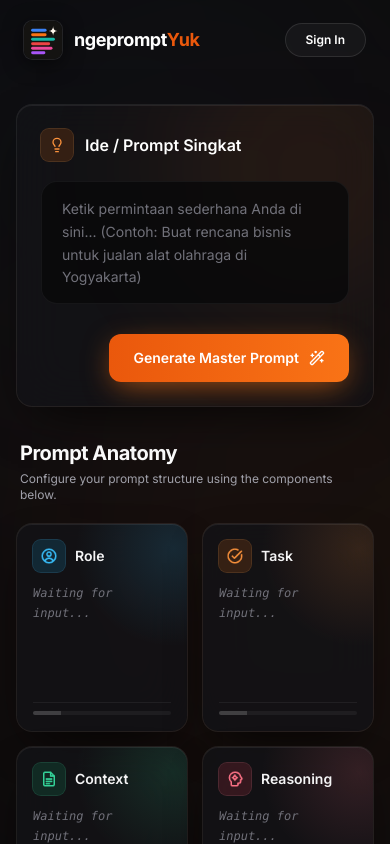
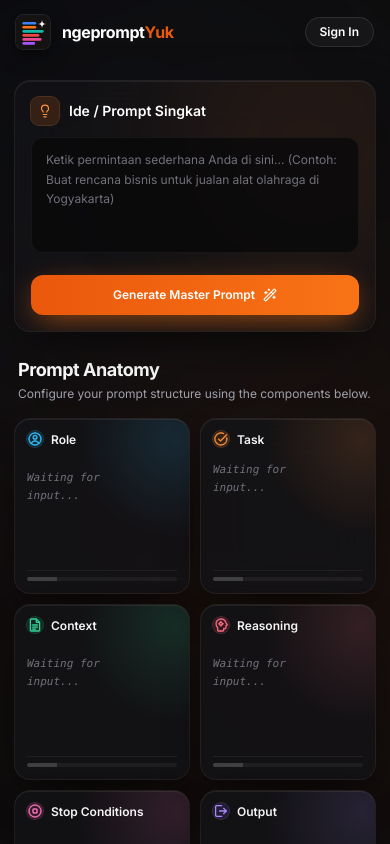
Before and after one commit to Gofuramanu/ngepromptYuk, a React (Vite) app: page / in a window 390 px wide. Shown: the top 844 px of the page. Built offline with nearby package versions, Linux system fonts and the light colour scheme.

Commit message:
fix: rapikan judul kartu Stop Conditions dan optimasi responsivitas mobile (HP)

```diff
--- a/src/App.tsx
+++ b/src/App.tsx
@@ -201,7 +201,7 @@ function App() {
         }}
       />
 
-      <main className="mx-auto max-w-[1120px] space-y-8 px-4 pb-16 pt-6 sm:px-6">
+      <main className="mx-auto max-w-[1120px] space-y-6 sm:space-y-8 px-3.5 pb-24 pt-4 sm:px-6 sm:pb-16 sm:pt-6">
         <PromptInput
           value={data.shortPrompt}
           onChange={(value) => updateField('shortPrompt', value)}
@@ -212,13 +212,13 @@ function App() {
         />
 
         {/* Section Prompt Anatomy */}
-        <section className="space-y-5" aria-busy={isAnyGenerating}>
-          <div className="flex flex-wrap items-end justify-between gap-4 px-1">
+        <section className="space-y-4 sm:space-y-5" aria-busy={isAnyGenerating}>
+          <div className="flex flex-wrap items-end justify-between gap-3 sm:gap-4 px-1">
             <div>
-              <h2 className="text-xl font-bold tracking-tight text-white sm:text-2xl">
+              <h2 className="text-lg font-bold tracking-tight text-white sm:text-2xl">
                 Prompt Anatomy
               </h2>
-              <p className="mt-1 text-xs text-zinc-400 sm:text-sm">
+              <p className="mt-0.5 sm:mt-1 text-xs text-zinc-400 sm:text-sm">
                 Configure your prompt structure using the components below.
               </p>
             </div>
@@ -227,7 +227,7 @@ function App() {
               <button
                 type="button"
                 onClick={handleResetAll}
-                className="rounded-full border border-white/10 bg-white/[0.04] px-4 py-1.5 text-[11px] font-semibold uppercase tracking-[0.14em] text-zinc-300 transition hover:border-orange-500/40 hover:bg-orange-500/10 hover:text-orange-300 active:scale-95"
+                className="rounded-full border border-white/10 bg-white/[0.04] px-3.5 py-1 sm:px-4 sm:py-1.5 text-[10px] sm:text-[11px] font-semibold uppercase tracking-[0.14em] text-zinc-300 transition hover:border-orange-500/40 hover:bg-orange-500/10 hover:text-orange-300 active:scale-95"
               >
                 Reset
               </button>
@@ -237,8 +237,8 @@ function App() {
           <div
             className={
               isCompactMode
-                ? 'grid grid-cols-2 gap-3.5 sm:grid-cols-3 lg:flex lg:flex-row lg:items-stretch lg:gap-3.5'
-                : 'grid items-start gap-5 md:grid-cols-2'
+                ? 'grid grid-cols-2 gap-2.5 sm:grid-cols-3 sm:gap-3.5 lg:flex lg:flex-row lg:items-stretch lg:gap-3.5'
+                : 'grid items-start gap-4 sm:gap-5 md:grid-cols-2'
             }
           >
             {ANATOMY_LAYERS.map((layer, index) => (
--- a/src/components/AnatomyBlock.tsx
+++ b/src/components/AnatomyBlock.tsx
@@ -384,26 +384,26 @@ export default function AnatomyBlock({
           backgroundImage: cornerGlow,
           animationDelay: `${index * 45}ms`,
         }}
-        className={`glass-card animate-return-linear anatomy-card-transition group relative flex w-full cursor-pointer select-none flex-col justify-between overflow-hidden p-4 text-left outline-none lg:basis-0 ${
+        className={`glass-card animate-return-linear anatomy-card-transition group relative flex w-full cursor-pointer select-none flex-col justify-between overflow-hidden p-3 sm:p-4 text-left outline-none lg:basis-0 ${
           isActive
-            ? `min-h-[248px] lg:flex-[3.2] ${activeBorder}`
-            : `min-h-[196px] lg:flex-[1] lg:hover:flex-[1.55] hover:-translate-y-0.5 hover:border-white/20 ${
+            ? `min-h-[248px] col-span-2 sm:col-span-3 lg:col-span-1 lg:flex-[3.2] ${activeBorder}`
+            : `min-h-[176px] sm:min-h-[196px] col-span-1 lg:flex-[1] lg:hover:flex-[1.55] hover:-translate-y-0.5 hover:border-white/20 ${
                 hasContent ? activeBorder : ''
               }`
         } ${isExiting ? 'scale-95 opacity-0' : 'scale-100 opacity-100'}`}
       >
         {/* Bagian Atas: Ikon & Judul */}
-        <div className="flex min-w-0 items-center justify-between gap-2">
-          <div className="flex min-w-0 items-center gap-2.5">
+        <div className="flex min-w-0 items-center justify-between gap-1.5 sm:gap-2">
+          <div className="flex min-w-0 flex-1 items-center gap-2 sm:gap-2.5">
             <span
-              className={`grid size-8 shrink-0 place-items-center rounded-lg ring-1 transition-transform duration-500 ease-[cubic-bezier(0.16,1,0.3,1)] ${iconStyle} ${
+              className={`grid size-7.5 sm:size-8 shrink-0 place-items-center rounded-lg ring-1 transition-transform duration-500 ease-[cubic-bezier(0.16,1,0.3,1)] ${iconStyle} ${
                 isActive ? 'scale-105' : 'group-hover:scale-105'
               }`}
             >
-              <LayerCustomIcon src={iconSrc} title={title} className="size-[18px]" />
+              <LayerCustomIcon src={iconSrc} title={title} className="size-4 sm:size-[18px]" />
             </span>
 
-            <div className="min-w-0">
+            <div className="min-w-0 flex-1">
               <div
                 className={`flex items-center gap-1.5 overflow-hidden transition-all duration-500 ease-[cubic-bezier(0.16,1,0.3,1)] ${
                   isActive
@@ -413,13 +413,13 @@ export default function AnatomyBlock({
               >
                 <span className={`size-1.5 shrink-0 rounded-full ${dotColor}`} />
                 <span
-                  className={`whitespace-nowrap text-[9px] font-bold uppercase tracking-[0.16em] ${eyebrowColor}`}
+                  className={`truncate text-[9px] font-bold uppercase tracking-[0.16em] ${eyebrowColor}`}
                 >
                   {eyebrow}
                 </span>
               </div>
 
-              <span className="block whitespace-nowrap text-sm font-semibold leading-tight text-zinc-100">
+              <span className="block text-xs sm:text-sm font-semibold leading-tight text-zinc-100 break-words line-clamp-2">
                 {title}
               </span>
             </div>
@@ -437,8 +437,8 @@ export default function AnatomyBlock({
           )}
         </div>
 
-        {/* Bagian Tengah: Lebar teks penjelasan dikunci (w-[164px]) agar baris tidak pernah berubah-ubah */}
-        <div className="relative my-3 flex flex-1 flex-col justify-center">
+        {/* Bagian Tengah: Teks adaptif (w-full pada mobile, w-[164px] pada desktop) */}
+        <div className="relative my-2.5 sm:my-3 flex flex-1 flex-col justify-center">
           {/* Layer A: Teks "Waiting for input..." (tampil saat diam & belum ada isi) */}
           <div
             className={`transition-all duration-300 ease-out ${
@@ -448,7 +448,7 @@ export default function AnatomyBlock({
             }`}
           >
             <p
-              className={`w-[115px] font-mono text-xs italic leading-relaxed text-zinc-500 ${
+              className={`w-full max-w-[120px] font-mono text-[11px] sm:text-xs italic leading-relaxed text-zinc-500 ${
                 isBlockBusy ? 'animate-pulse text-orange-300/80' : ''
               }`}
             >
@@ -456,7 +456,7 @@ export default function AnatomyBlock({
             </p>
           </div>
 
-          {/* Layer B: Teks Penjelasan pendek & ukuran jelas (text-sm sm:text-[15px]) */}
+          {/* Layer B: Teks Penjelasan pendek & ukuran jelas */}
           <div
             className={`transition-opacity duration-400 ease-[cubic-bezier(0.16,1,0.3,1)] ${
               isActive || hasContent
@@ -464,7 +464,7 @@ export default function AnatomyBlock({
                 : 'pointer-events-none opacity-0 group-hover:opacity-100 group-hover:delay-75'
             }`}
           >
-            <p className="line-clamp-2 w-[164px] shrink-0 text-sm font-medium leading-snug text-zinc-100 sm:text-[15px]">
+            <p className="line-clamp-2 w-full lg:w-[164px] shrink-0 text-xs font-medium leading-snug text-zinc-100 sm:text-[14px]">
               {!isActive && hasContent ? resolvedPreview : question}
             </p>
           </div>
@@ -484,7 +484,7 @@ export default function AnatomyBlock({
                 id={inputId}
                 spellCheck={false}
                 tabIndex={isActive ? 0 : -1}
-                className={`no-scrollbar min-h-[104px] w-full cursor-text resize-none overflow-hidden rounded-xl border border-white/[0.08] bg-[#09090b]/85 px-3.5 py-2.5 text-sm leading-relaxed text-zinc-100 outline-none transition placeholder:text-zinc-500 focus:ring-4 ${focus} ${
+                className={`no-scrollbar min-h-[104px] w-full cursor-text resize-none overflow-hidden rounded-xl border border-white/[0.08] bg-[#09090b]/85 px-3.5 py-2.5 text-xs sm:text-sm leading-relaxed text-zinc-100 outline-none transition placeholder:text-zinc-500 focus:ring-4 ${focus} ${
                   isBlockBusy ? 'animate-pulse' : ''
                 }`}
                 value={value}
@@ -510,12 +510,12 @@ export default function AnatomyBlock({
 
         {/* Bagian Bawah: Footer Bar */}
         <div
-          className={`space-y-2 overflow-hidden transition-all duration-500 ease-[cubic-bezier(0.16,1,0.3,1)] ${
+          className={`space-y-1.5 sm:space-y-2 overflow-hidden transition-all duration-500 ease-[cubic-bezier(0.16,1,0.3,1)] ${
             isActive ? 'mt-0 max-h-0 opacity-0' : 'mt-1 max-h-12 opacity-100'
           }`}
         >
-          <div className="flex w-[164px] items-center justify-between whitespace-nowrap text-xs font-medium text-zinc-400 opacity-0 transition-opacity duration-300 group-hover:opacity-100">
-            <span>
+          <div className="flex w-full lg:w-[164px] items-center justify-between whitespace-nowrap text-[11px] sm:text-xs font-medium text-zinc-400 opacity-0 transition-opacity duration-300 group-hover:opacity-100">
+            <span className="truncate">
               {detectedVariables.length > 0
                 ? `${detectedVariables.length} variabel`
                 : 'Klik untuk mengisi'}
@@ -546,7 +546,7 @@ export default function AnatomyBlock({
         backgroundImage: cornerGlow,
         animationDelay: isExiting ? `${index * 20}ms` : `${index * 65}ms`,
       }}
-      className={`glass-card animate-generated-expand anatomy-card-transition relative flex flex-col p-6 hover:border-white/15 sm:p-7 ${
+      className={`glass-card animate-generated-expand anatomy-card-transition relative flex flex-col p-4 sm:p-6 md:p-7 hover:border-white/15 ${
         hasContent ? activeBorder : ''
       } ${
         isExiting
@@ -554,19 +554,19 @@ export default function AnatomyBlock({
           : 'translate-y-0 scale-100 opacity-100'
       }`}
     >
-      <div className="relative flex items-start justify-between gap-4">
+      <div className="relative flex items-start justify-between gap-3 sm:gap-4">
         <div>
-          <div className="flex items-center gap-2">
+          <div className="flex items-center gap-1.5 sm:gap-2">
             <span className={`size-1.5 rounded-full ${dotColor}`} />
             <p className={`text-[10px] font-bold uppercase tracking-[0.18em] ${eyebrowColor}`}>
               {eyebrow}
             </p>
           </div>
-          <label htmlFor={inputId} className="mt-1.5 block text-lg font-bold text-white sm:text-xl">
+          <label htmlFor={inputId} className="mt-1 block text-base font-bold text-white sm:text-lg md:text-xl">
             {title}
           </label>
         </div>
-        <div className="flex shrink-0 items-center gap-2">
+        <div className="flex shrink-0 items-center gap-1.5 sm:gap-2">
           <RegenerateButton
             title={title}
             isRegenerating={isRegenerating}
@@ -575,18 +575,18 @@ export default function AnatomyBlock({
             onClick={() => onRegenerate?.(key)}
           />
           <span
-            className={`grid size-10 shrink-0 place-items-center rounded-full ring-1 ${iconStyle}`}
+            className={`grid size-8 sm:size-10 shrink-0 place-items-center rounded-full ring-1 ${iconStyle}`}
           >
-            <LayerCustomIcon src={iconSrc} title={title} className="size-5" />
+            <LayerCustomIcon src={iconSrc} title={title} className="size-4 sm:size-5" />
           </span>
         </div>
       </div>
 
-      <p className="relative mt-4 text-sm font-medium text-zinc-300 sm:text-[15px]">{question}</p>
+      <p className="relative mt-3 text-xs sm:text-sm md:text-[15px] font-medium text-zinc-300">{question}</p>
 
       {/* Kontainer Elastik Bebas Scrollbar dengan Gradient Fade Mask */}
       <div
-        className={`relative mt-3.5 overflow-hidden rounded-xl border border-white/[0.06] bg-[#09090b]/80 transition-all duration-500 ease-[cubic-bezier(0.16,1,0.3,1)] focus-within:border-white/20 ${
+        className={`relative mt-3 sm:mt-3.5 overflow-hidden rounded-xl border border-white/[0.06] bg-[#09090b]/80 transition-all duration-500 ease-[cubic-bezier(0.16,1,0.3,1)] focus-within:border-white/20 ${
           isBlockBusy ? 'animate-pulse' : ''
         }`}
         style={{
@@ -604,7 +604,7 @@ export default function AnatomyBlock({
           spellCheck={false}
           onFocus={() => setIsFocused(true)}
           onBlur={() => setIsFocused(false)}
-          className="no-scrollbar block min-h-[124px] w-full resize-none overflow-hidden bg-transparent px-4 py-3.5 text-sm leading-relaxed text-zinc-200 outline-none placeholder:text-zinc-500"
+          className="no-scrollbar block min-h-[110px] sm:min-h-[124px] w-full resize-none overflow-hidden bg-transparent px-3.5 py-3 sm:px-4 sm:py-3.5 text-xs sm:text-sm leading-relaxed text-zinc-200 outline-none placeholder:text-zinc-500"
           value={value}
           onChange={(e) => onChange(key, e.target.value)}
           placeholder={placeholder}
--- a/src/components/FloatingActionBar.tsx
+++ b/src/components/FloatingActionBar.tsx
@@ -58,11 +58,11 @@ export default function FloatingActionBar({ masterPrompt, onPreview }: FloatingA
   };
 
   const iconBtn =
-    'grid size-10 place-items-center rounded-xl text-zinc-400 transition hover:bg-white/[0.08] hover:text-white';
+    'grid size-9 sm:size-10 place-items-center rounded-xl text-zinc-400 transition hover:bg-white/[0.08] hover:text-white';
 
   return (
-    <div className="sticky bottom-6 z-30 -mt-3 flex justify-center px-4">
-      <div className="flex items-center gap-1 rounded-2xl border border-white/10 bg-[#151518]/90 p-2 shadow-[0_20px_50px_rgba(0,0,0,0.85)] backdrop-blur-xl">
+    <div className="sticky bottom-4 sm:bottom-6 z-30 -mt-3 flex justify-center px-3 sm:px-4">
+      <div className="flex max-w-full items-center gap-1 rounded-2xl border border-white/10 bg-[#151518]/90 p-1.5 sm:p-2 shadow-[0_20px_50px_rgba(0,0,0,0.85)] backdrop-blur-xl">
         <button
           type="button"
           onClick={handlePreview}
@@ -70,7 +70,7 @@ export default function FloatingActionBar({ masterPrompt, onPreview }: FloatingA
           title="Pratinjau Master Prompt"
           aria-label="Pratinjau Master Prompt"
         >
-          <Icon name="copy" className="size-4" />
+          <Icon name="copy" className="size-3.5 sm:size-4" />
         </button>
         <button
           type="button"
@@ -79,24 +79,24 @@ export default function FloatingActionBar({ masterPrompt, onPreview }: FloatingA
           title="Bagikan Master Prompt"
           aria-label="Bagikan Master Prompt"
         >
-          <Icon name="share" className="size-4" />
+          <Icon name="share" className="size-3.5 sm:size-4" />
         </button>
 
-        <span className="mx-2 h-7 w-px bg-white/10" />
+        <span className="mx-1 sm:mx-2 h-6 sm:h-7 w-px bg-white/10" />
 
         <button
           type="button"
           onClick={handleCopy}
-          className="inline-flex min-w-[175px] items-center justify-center gap-2 rounded-xl bg-white px-5 py-2.5 text-xs font-bold text-zinc-950 shadow-sm transition hover:bg-zinc-200 active:scale-[0.98] sm:text-sm"
+          className="inline-flex min-w-[140px] sm:min-w-[175px] items-center justify-center gap-1.5 sm:gap-2 rounded-xl bg-white px-3.5 py-2 text-xs font-bold text-zinc-950 shadow-sm transition hover:bg-zinc-200 active:scale-[0.98] sm:px-5 sm:py-2.5 sm:text-sm"
         >
           {status === 'copied' && (
             <>
-              <Icon name="check" className="size-4" /> Tersalin!
+              <Icon name="check" className="size-3.5 sm:size-4" /> Tersalin!
             </>
           )}
           {status === 'shared' && (
             <>
-              <Icon name="check" className="size-4" /> Dibagikan!
+              <Icon name="check" className="size-3.5 sm:size-4" /> Dibagikan!
             </>
           )}
           {status === 'empty' && 'Isi Prompt Dulu'}
--- a/src/components/MasterPromptModal.tsx
+++ b/src/components/MasterPromptModal.tsx
@@ -30,7 +30,7 @@ export default function MasterPromptModal({
 
   return (
     <div
-      className="fixed inset-0 z-50 flex items-center justify-center p-4"
+      className="fixed inset-0 z-50 flex items-center justify-center p-3 sm:p-4"
       role="dialog"
       aria-modal="true"
       aria-labelledby="preview-title"
@@ -41,21 +41,21 @@ export default function MasterPromptModal({
         onClick={onClose}
         aria-label="Tutup"
       />
-      <div className="glass-card relative flex max-h-[85vh] w-full max-w-3xl flex-col bg-[#141416]/95 p-6 sm:p-8">
-        <div className="mb-5 flex items-center justify-between">
-          <h2 id="preview-title" className="text-xl font-semibold text-white">
+      <div className="glass-card relative flex max-h-[90vh] sm:max-h-[85vh] w-full max-w-3xl flex-col bg-[#141416]/95 p-4 sm:p-6 md:p-8">
+        <div className="mb-4 sm:mb-5 flex items-center justify-between">
+          <h2 id="preview-title" className="text-lg sm:text-xl font-semibold text-white">
             Pratinjau Master Prompt
           </h2>
           <button
             type="button"
             onClick={onClose}
-            className="grid size-9 place-items-center rounded-lg text-zinc-400 transition hover:bg-white/[0.06] hover:text-white"
+            className="grid size-8 sm:size-9 place-items-center rounded-lg text-zinc-400 transition hover:bg-white/[0.06] hover:text-white"
             aria-label="Tutup"
           >
-            <Icon name="x" className="size-5" />
+            <Icon name="x" className="size-4 sm:size-5" />
           </button>
         </div>
-        <pre className="flex-1 overflow-auto whitespace-pre-wrap break-words rounded-xl border border-white/[0.06] bg-black/40 p-5 font-mono text-sm leading-relaxed text-zinc-300">
+        <pre className="flex-1 overflow-auto whitespace-pre-wrap break-words rounded-xl border border-white/[0.06] bg-black/40 p-3.5 sm:p-5 font-mono text-xs sm:text-sm leading-relaxed text-zinc-300">
           {masterPrompt}
         </pre>
       </div>
--- a/src/components/Navbar.tsx
+++ b/src/components/Navbar.tsx
@@ -14,12 +14,12 @@ export default function Navbar({ user, connection, onOpenAccount }: NavbarProps)
 
   return (
     <header className="relative z-40">
-      <nav className="mx-auto flex h-20 max-w-[1440px] items-center justify-between px-6 lg:px-10">
+      <nav className="mx-auto flex h-16 sm:h-20 max-w-[1440px] items-center justify-between px-4 sm:px-6 lg:px-10">
         <a href="/" aria-label="ngepromptYuk Home" className="flex items-center">
-          <BrandLogo size={38} showWordmark />
+          <BrandLogo size={34} showWordmark wordmarkClassName="text-base sm:text-xl" />
         </a>
 
-        <div className="flex items-center gap-3 sm:gap-5">
+        <div className="flex items-center gap-2 sm:gap-5">
           <ul className="hidden items-center gap-8 md:flex">
             {NAV_LINKS.map((label) => (
               <li key={label}>
@@ -66,7 +66,7 @@ export default function Navbar({ user, connection, onOpenAccount }: NavbarProps)
           <button
             type="button"
             onClick={onOpenAccount}
-            className="rounded-full border border-white/10 bg-white/[0.04] px-5 py-2 text-xs font-semibold text-white transition hover:border-orange-500/40 hover:bg-white/[0.08] sm:text-sm"
+            className="rounded-full border border-white/10 bg-white/[0.04] px-3.5 py-1.5 text-xs font-semibold text-white transition hover:border-orange-500/40 hover:bg-white/[0.08] sm:px-5 sm:py-2 sm:text-sm"
           >
             {user ? user.email.split('@')[0] : 'Sign In'}
           </button>
--- a/src/components/PromptInput.tsx
+++ b/src/components/PromptInput.tsx
@@ -36,22 +36,22 @@ export default function PromptInput({
   };
 
   return (
-    <section className="glass-card relative overflow-hidden p-6 sm:p-8">
+    <section className="glass-card relative overflow-hidden p-4 sm:p-6 md:p-8">
       {/* Glow oranye halus di sisi kanan atas sesuai desain HiFi */}
       <div className="pointer-events-none absolute -right-20 -top-20 size-72 rounded-full bg-orange-500/[0.08] blur-3xl" />
 
-      <label htmlFor="short-prompt" className="relative mb-5 flex items-center gap-3">
-        <span className="grid size-8 place-items-center rounded-lg bg-orange-500/15 text-orange-400 ring-1 ring-orange-400/25">
-          <Icon name="bulb" className="size-4" />
+      <label htmlFor="short-prompt" className="relative mb-3 sm:mb-5 flex items-center gap-2.5 sm:gap-3">
+        <span className="grid size-7 sm:size-8 place-items-center rounded-lg bg-orange-500/15 text-orange-400 ring-1 ring-orange-400/25">
+          <Icon name="bulb" className="size-3.5 sm:size-4" />
         </span>
-        <span className="text-base font-semibold text-white sm:text-lg">Ide / Prompt Singkat</span>
+        <span className="text-sm font-semibold text-white sm:text-lg">Ide / Prompt Singkat</span>
       </label>
 
       <textarea
         ref={textareaRef}
         id="short-prompt"
         spellCheck={false}
-        className="no-scrollbar relative min-h-[116px] w-full resize-none overflow-hidden rounded-2xl border border-white/[0.05] bg-[#09090b]/80 px-5 py-4 text-sm leading-relaxed text-zinc-100 outline-none transition placeholder:text-zinc-500 focus:border-orange-500/40 focus:ring-4 focus:ring-orange-500/10 sm:text-base"
+        className="no-scrollbar relative min-h-[100px] sm:min-h-[116px] w-full resize-none overflow-hidden rounded-xl sm:rounded-2xl border border-white/[0.05] bg-[#09090b]/80 px-3.5 py-3 text-xs leading-relaxed text-zinc-100 outline-none transition placeholder:text-zinc-500 focus:border-orange-500/40 focus:ring-4 focus:ring-orange-500/10 sm:px-5 sm:py-4 sm:text-base"
         placeholder="Ketik permintaan sederhana Anda di sini... (Contoh: Buat rencana bisnis untuk jualan alat olahraga di Yogyakarta)"
         value={value}
         onChange={(e) => onChange(e.target.value)}
@@ -62,18 +62,18 @@ export default function PromptInput({
       {error && (
         <p
           role="alert"
-          className="relative mt-4 rounded-xl border border-red-500/30 bg-red-500/10 px-4 py-3 text-sm text-red-300"
+          className="relative mt-3 sm:mt-4 rounded-xl border border-red-500/30 bg-red-500/10 px-3.5 py-2.5 text-xs sm:text-sm text-red-300"
         >
           {error}
         </p>
       )}
 
-      <div className="relative mt-6 flex flex-wrap items-center justify-end gap-3">
+      <div className="relative mt-4 sm:mt-6 flex flex-wrap items-center justify-end gap-2.5 sm:gap-3">
         {isGenerating && (
           <button
             type="button"
             onClick={onCancel}
-            className="rounded-xl border border-white/10 px-5 py-3 text-sm font-medium text-zinc-300 transition hover:bg-white/[0.06]"
+            className="w-full sm:w-auto rounded-xl border border-white/10 px-4 py-2.5 text-xs font-medium text-zinc-300 transition hover:bg-white/[0.06] sm:px-5 sm:py-3 sm:text-sm"
           >
             Batal
           </button>
@@ -83,17 +83,17 @@ export default function PromptInput({
           type="button"
           onClick={onGenerate}
           disabled={isGenerating}
-          className="inline-flex items-center gap-2.5 rounded-xl bg-gradient-to-r from-orange-600 to-orange-500 px-6 py-3.5 text-sm font-semibold text-white shadow-[0_8px_30px_-6px_rgba(249,115,22,0.65)] transition hover:brightness-110 active:scale-[0.98] disabled:cursor-not-allowed disabled:opacity-60"
+          className="inline-flex w-full sm:w-auto items-center justify-center gap-2 sm:gap-2.5 rounded-xl bg-gradient-to-r from-orange-600 to-orange-500 px-5 py-3 text-xs font-semibold text-white shadow-[0_8px_30px_-6px_rgba(249,115,22,0.65)] transition hover:brightness-110 active:scale-[0.98] disabled:cursor-not-allowed disabled:opacity-60 sm:px-6 sm:py-3.5 sm:text-sm"
         >
           {isGenerating ? (
             <>
-              <span className="size-4 animate-spin rounded-full border-2 border-white/30 border-t-white" />
+              <span className="size-3.5 sm:size-4 animate-spin rounded-full border-2 border-white/30 border-t-white" />
               AI Sedang Meracik...
             </>
           ) : (
             <>
               Generate Master Prompt
-              <Icon name="wand" className="size-4" />
+              <Icon name="wand" className="size-3.5 sm:size-4" />
             </>
           )}
         </button>
```
Also changed, not shown: src/components/AccountModal.tsx (+9 -9 lines).
